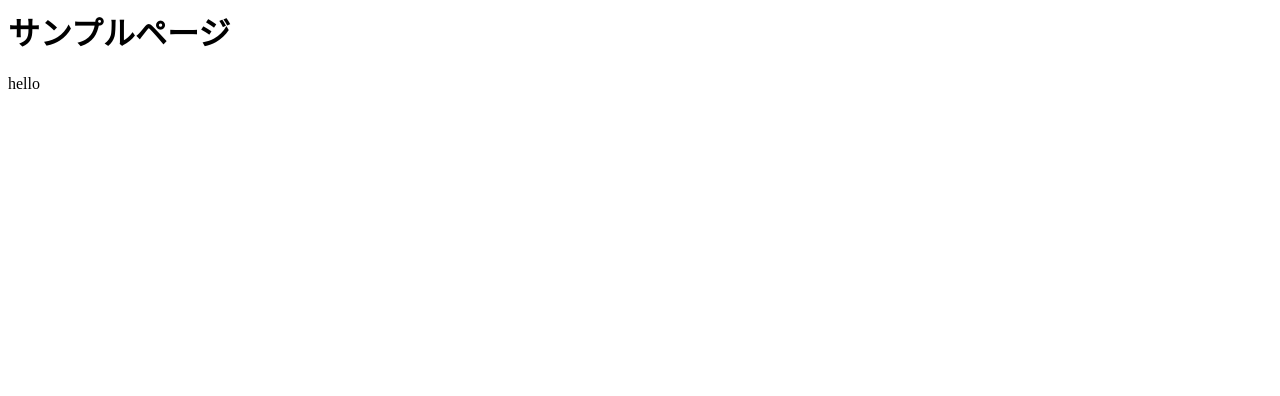
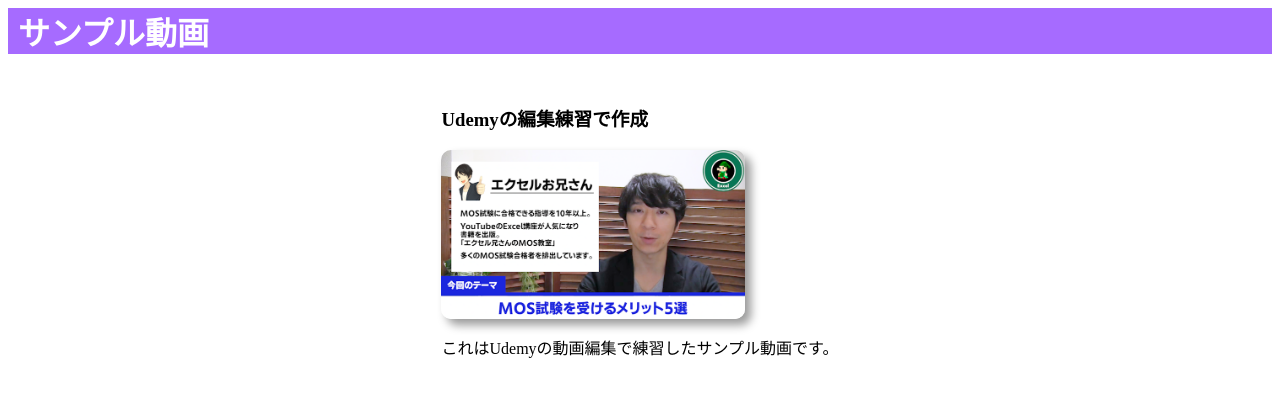
Before and after one commit to takumi000000/sample.github.io, a plain HTML site: page index.html in a window 1280 px wide. Drawn offline with Linux system fonts and the light colour scheme.

Commit message:
second commit

```diff
--- a/index.html
+++ b/index.html
@@ -1,2 +1,38 @@
-<h1>サンプルページ</h1>
-<div>hello</div>
+<html>
+<head>
+    <style>
+        .container {
+            display: flex;
+            justify-content: space-around;
+        }
+        .video {
+            margin: 10px;
+        }
+    </style>
+</head>
+<body>
+  <header style="background-color: #a66bff;">
+    <h1 style="margin-left:10px;color:white;">サンプル動画</h1>
+  </header>
+    <div class="container">
+        <div class="video">
+            <h3>Udemyの編集練習で作成</h3>
+            <!-- <iframe width="120%" height="169" src="https://www.youtube.com/watch?v=zSu3bvtOUFU" frameborder="0" allow="accelerometer; autoplay; clipboard-write; encrypted-media; gyroscope; picture-in-picture" allowfullscreen style="border-radius: 10px;box-shadow: 6px 6px 10px 0px rgba(0, 0, 0, 0.4);"></iframe> -->
+            <a href="https://www.youtube.com/watch?v=zSu3bvtOUFU" controls width="300">
+              <img src="img/スクリーンショット 2023-07-30 0.23.48.png" style="color: white;font-weight: bold;text-align: center;height: 169;border-radius: 10px;box-shadow: 6px 6px 10px 0px rgba(0, 0, 0, 0.4);"></img>
+            </a>
+            <p>これはUdemyの動画編集で練習したサンプル動画です。</p>
+        </div>
+        <!-- <div class="video">
+            <h3>iframeタグでYouTube動画を表示</h3>
+            <iframe width="120%" height="169" src="https://www.youtube.com/embed/5qap5aO4i9A" frameborder="0" allow="accelerometer; autoplay; clipboard-write; encrypted-media; gyroscope; picture-in-picture" allowfullscreen></iframe>
+            <p>これはYouTubeの動画です。</p>
+        </div>
+        <div class="video">
+            <h3>videoタグでmovファイルを表示</h3>
+            <iframe width="120%" height="169" src="https://www.youtube.com/embed/5qap5aO4i9A" frameborder="0" allow="accelerometer; autoplay; clipboard-write; encrypted-media; gyroscope; picture-in-picture" allowfullscreen></iframe>
+            <p>これはsample.movという動画ファイルです。</p>
+        </div> -->
+    </div>
+</body>
+</html>
```
Also changed, not shown: img/スクリーンショット 2023-07-30 0.23.48.png (added).
